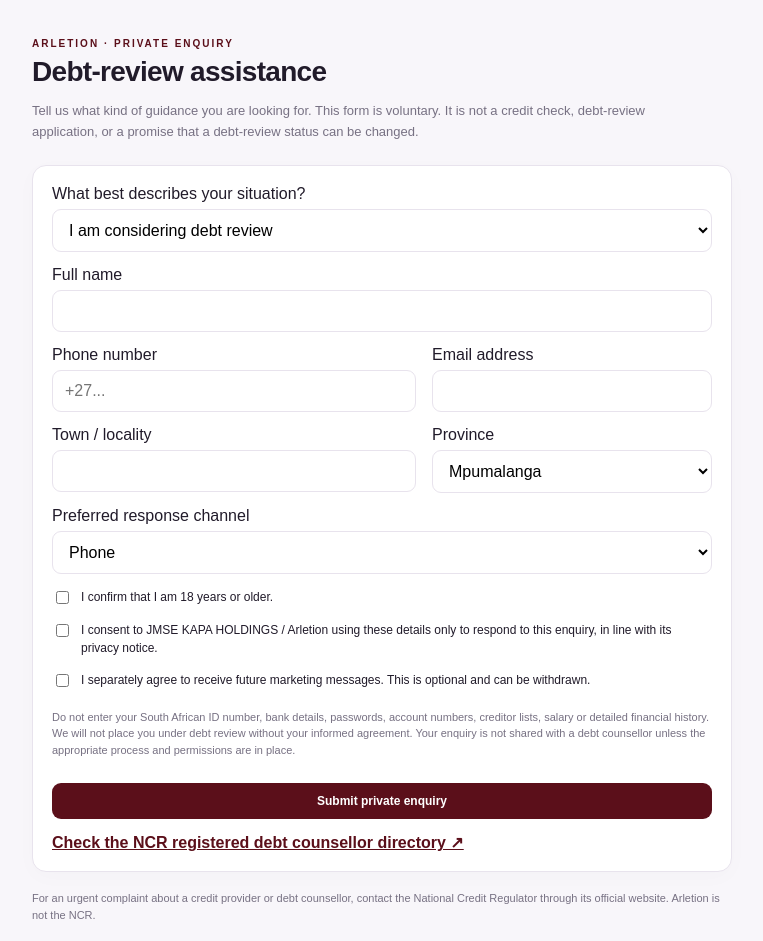
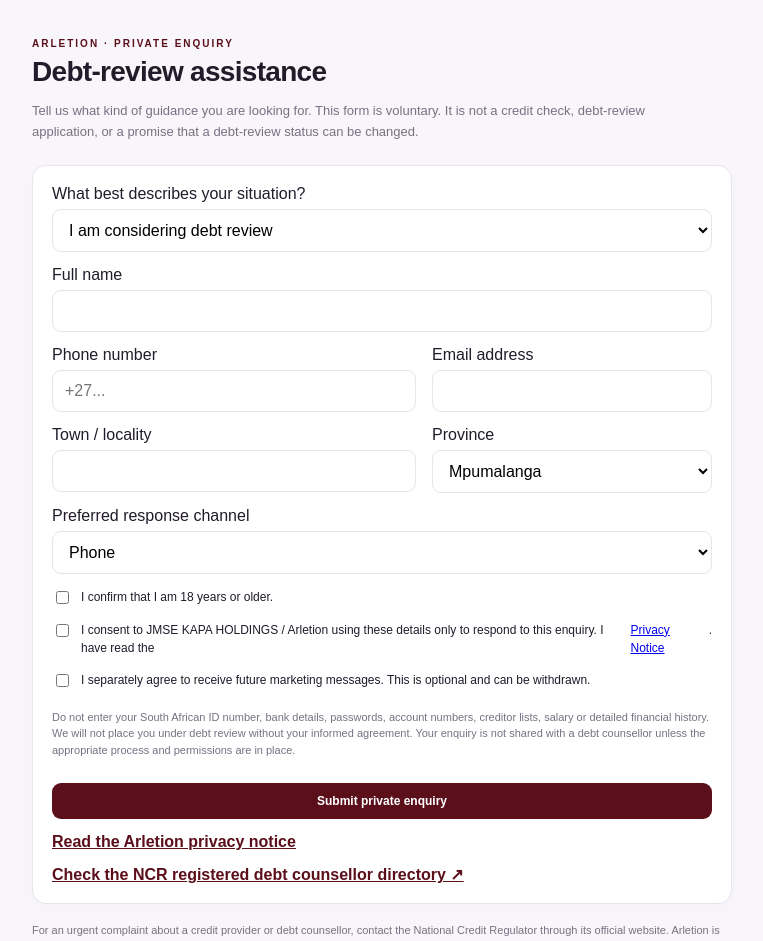
Before and after one commit to Derrick121K/Arletion, a Next.js app in the folder apps/web/: page /enquire in a window 1280 px wide. Shown: the top 941 px of the page, without its empty margins (258-1021 px from the left). Built offline with nearby package versions, Linux system fonts and the light colour scheme.

Commit message:
Link consent checkbox to the public privacy notice

```diff
--- a/apps/web/app/enquire/page.tsx
+++ b/apps/web/app/enquire/page.tsx
@@ -94,12 +94,13 @@ export default function DebtReviewEnquiryPage() {
         </select>
       </label>
       <label style={check}><input type="checkbox" name="age_confirmed" required /> I confirm that I am 18 years or older.</label>
-      <label style={check}><input type="checkbox" name="processing_consent" required /> I consent to JMSE KAPA HOLDINGS / Arletion using these details only to respond to this enquiry, in line with its privacy notice.</label>
+      <label style={check}><input type="checkbox" name="processing_consent" required /> I consent to JMSE KAPA HOLDINGS / Arletion using these details only to respond to this enquiry. I have read the <a href="/privacy">Privacy Notice</a>.</label>
       <label style={check}><input type="checkbox" checked={marketing} onChange={event => setMarketing(event.target.checked)} /> I separately agree to receive future marketing messages. This is optional and can be withdrawn.</label>
       <label style={{ position: "absolute", left: "-10000px" }} aria-hidden="true">Website<input name="website" tabIndex={-1} autoComplete="off" /></label>
       <p className="sourcedesc">Do not enter your South African ID number, bank details, passwords, account numbers, creditor lists, salary or detailed financial history. We will not place you under debt review without your informed agreement. Your enquiry is not shared with a debt counsellor unless the appropriate process and permissions are in place.</p>
       <button className="btn" type="submit" disabled={busy}>{busy ? "Submitting…" : "Submit private enquiry"}</button>
       {message && <p role="status" className="sectiondesc">{message}</p>}
+      <a className="link" href="/privacy">Read the Arletion privacy notice</a>
       <a className="link" href="https://www.ncr.org.za/register_of_registrants/registered_dc.php" target="_blank" rel="noreferrer">Check the NCR registered debt counsellor directory ↗</a>
     </form>
     <p className="sourcedesc" style={{ marginTop: 18 }}>For an urgent complaint about a credit provider or debt counsellor, contact the National Credit Regulator through its official website. Arletion is not the NCR.</p>
```
